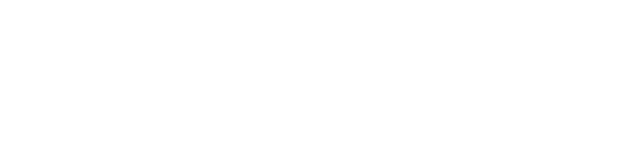
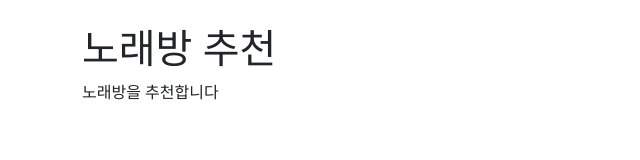
Before and after one commit to Programmers-AiBE1/git_llm_sjw, a plain HTML site: page docs/index.html in a window 1280 px wide. Shown: the whole page, without its empty margins (0-640 px from the left). Drawn offline with nearby package versions, Linux system fonts and the light colour scheme.

Commit message:
ogtagsum

```diff
--- a/docs/index.html
+++ b/docs/index.html
@@ -11,16 +11,33 @@
     <link rel="apple-touch-icon" sizes="180x180" href="./assets/apple-touch-icon.png" />
     <link rel="manifest" href="./assets/site.webmanifest" />
 
-    <meta property="og:title" content="노래방 예약 - 최대 50% 할인 | [노래방 GO]">
-    <meta property="og:description" content="[노래방 GO]에서 노래방 예약하고 최대 50% 할인 받으세요! 원하는 시간, 원하는 노래방을 편리하게 예약하세요. 지금 예약하고 즐거운 시간 보내세요!">
-    <meta property="og:image" content="[https://programmers-aibe1.github.io/my-llm-pjt/Garaoke.png]/preiw.png">
-    <meta property="og:image:width" content="1200">
-    <meta property="og:image:height" content="630">
-    <meta property="og:url" content="[https://programmers-aibe1.github.io/my-llm-pjt/]">
-    <meta property="og:site_name" content="[노래방 GO]">
-    <meta property="og:locale" content="ko_KR">
+    <meta property="og:title" content="노래방 추천: 노래 GO" />
+    <meta
+    property="og:description"
+    content="[노래방 GO]에서 노래방 예약하고 최대 50% 할인 받으세요! 원하는 시간, 원하는 노래방을 편리하게 예약하세요. 지금 예약하고 즐거운 시간 보내세요!"
+    />
+    <meta
+    property="og:image"
+    content="https://zero-aqua-coke.github.io/my-llm-pjt/assets/Garaoke.png"
+    />
+    <meta
+    property="og:url"
+    content="https://programmers-aibe1.github.io/git_llm_sjw/"
+    />
+    <meta property="og:type" content="website" />
+<!--    부트 스트랩 연결   -->
+    <link href="https://cdn.jsdelivr.net/npm/bootstrap@5.3.3/dist/css/bootstrap.min.css" rel="stylesheet" integrity="sha384-QWTKZyjpPEjISv5WaRU9OFeRpok6YctnYmDr5pNlyT2bRjXh0JMhjY6hW+ALEwIH" crossorigin="anonymous">
+<!-- 우리가 넣은 최종 CSS가 덮어 씌워지는 걸 보장하기 위해 마지막에 두고 -->
+    <link rel=""stylesheet" href="style.css" />
 </head>
 <body>
-    <!-- gjf -->
+    <main>
+        <section class="container mt-4">
+          <h1>노래방 추천</h1>
+          <p>노래방을 추천합니다</p>
+        </section>
+      </main>
+    <script src="https://cdn.jsdelivr.net/npm/bootstrap@5.3.3/dist/js/bootstrap.bundle.min.js" integrity="sha384-YvpcrYf0tY3lHB60NNkmXc5s9fDVZLESaAA55NDzOxhy9GkcIdslK1eN7N6jIeHz" crossorigin="anonymous"></script>
+  </body>
 </body>
 </html>
--- /dev/null
+++ b/docs/style.css
@@ -0,0 +1,29 @@
+@font-face {
+    font-family: "Pretendard-Regular";
+    src: url("https://fastly.jsdelivr.net/gh/Project-Noonnu/noonfonts_2107@1.1/Pretendard-Regular.woff")
+      format("woff");
+    /* font-weight: 400; */
+    /* font-style: normal; */
+  }
+
+  @font-face {
+    font-family: "PartialSansKR-Regular";
+    src: url("https://fastly.jsdelivr.net/gh/projectnoonnu/noonfonts_2307-1@1.1/PartialSansKR-Regular.woff2")
+      format("woff2");
+    /* font-weight: normal;
+      font-style: normal; */
+  }
+
+  body {
+    font-family: "Pretendard-Regular";
+  }
+
+  h1,
+  h2,
+  h3,
+  h4,
+  h5,
+  h6,
+  header {
+    font-family: "PartialSansKR-Regular";
+  }
```
Also changed, not shown: docs/assets/Garaoke.png (added).
